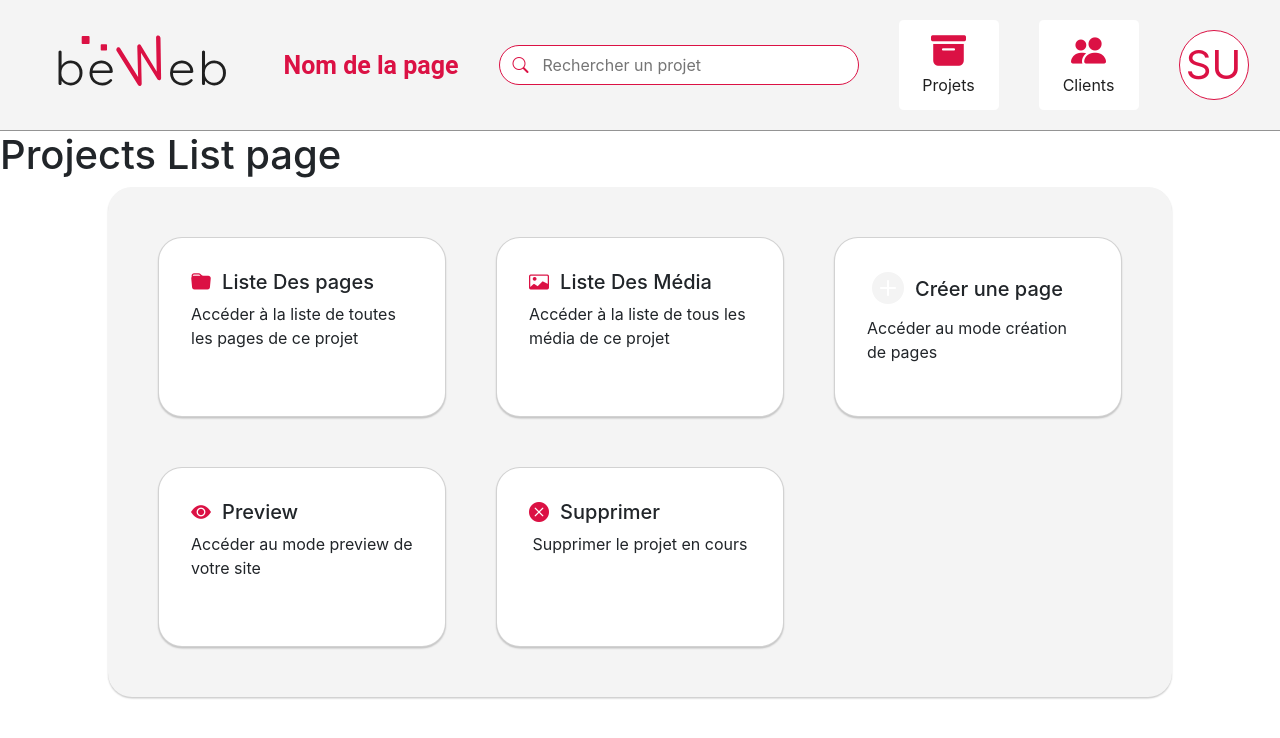
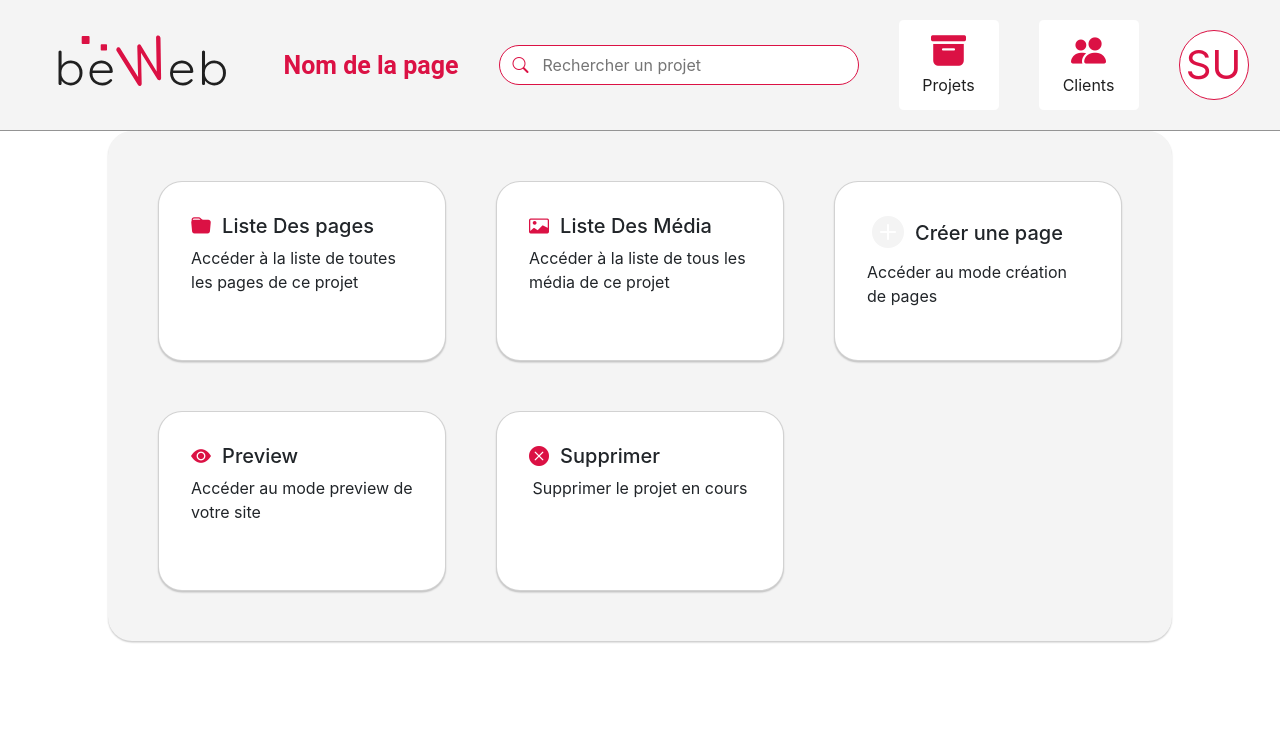
Before and after one commit to jchris3434/cms-front, a React (Create React App) app: page /projectsList in a window 1280 px wide. Shown: the top 738 px of the page. Built offline with nearby package versions, Linux system fonts and the light colour scheme.

Commit message:
Retiré le h1

```diff
--- a/src/pages/ProjectsList.js
+++ b/src/pages/ProjectsList.js
@@ -10,7 +10,6 @@ export default function ProjectsList(props) {
 
     return (
       <div id={props.isDarkMode === true ? 'projectlistdark':''}>
-        <h1>Projects List page</h1>
         <ContainerCustom displayStyle='dashboard' isDarkMode={props.isDarkMode}>
             <DashBoardCard
               isDarkMode={props.isDarkMode}
```
